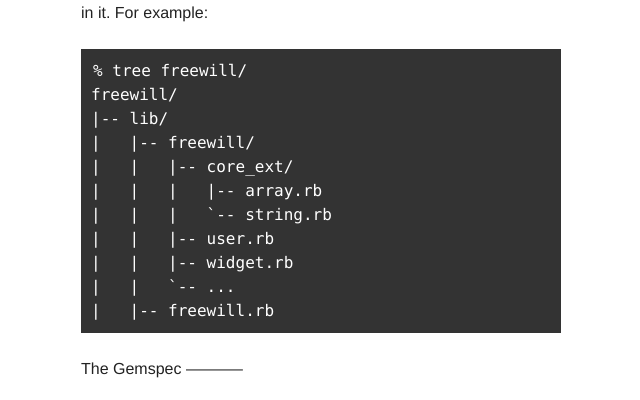
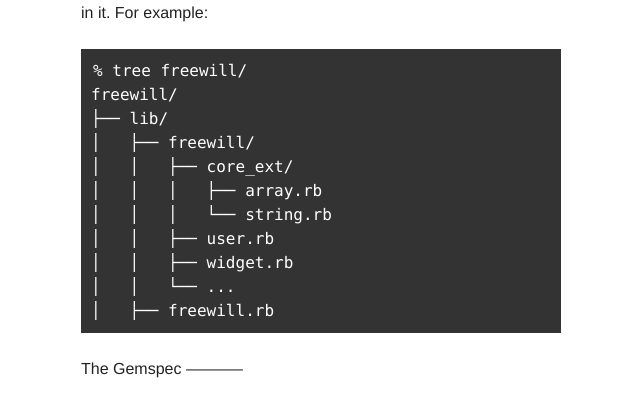
Before and after one commit to radar/guides, a Jekyll site: the page built from what-is-a-gem.md, in a window 1280 px wide and 900 px high, scrolled down 2951 px. Shown: the part 199-599 px from the top of the window, without its empty margins (319-959 px from the left). Built offline with Jekyll 4.4.1, drawn with Linux system fonts in a browser that asks for light colours; some of the changed text lies outside the part shown.

Commit message:
Convert trees to match formatting in Make Gem guide (and 'cause it just looks better)

```diff
--- a/what-is-a-gem.md
+++ b/what-is-a-gem.md
@@ -51,15 +51,15 @@ Each gem follows the same standard structure of code organization:
 
     % tree freewill
     freewill/
-    |-- bin/
-    |   `-- freewill
-    |-- lib/
-    |   `-- freewill.rb
-    |-- test/
-    |   `-- test_freewill.rb
-    |-- README
-    |-- Rakefile
-    `-- freewill.gemspec
+    ├── bin/
+    │   └── freewill
+    ├── lib/
+    │   └── freewill.rb
+    ├── test/
+    │   └── test_freewill.rb
+    ├── README
+    ├── Rakefile
+    └── freewill.gemspec
 
 Here, you can see the major components of a gem:
 
@@ -131,15 +131,15 @@ example:
 
     % tree freewill/
     freewill/
-    |-- lib/
-    |   |-- freewill/
-    |   |   |-- core_ext/
-    |   |   |   |-- array.rb
-    |   |   |   `-- string.rb
-    |   |   |-- user.rb
-    |   |   |-- widget.rb
-    |   |   `-- ...
-    |   |-- freewill.rb
+    ├── lib/
+    │   ├── freewill/
+    │   │   ├── core_ext/
+    │   │   │   ├── array.rb
+    │   │   │   └── string.rb
+    │   │   ├── user.rb
+    │   │   ├── widget.rb
+    │   │   └── ...
+    │   ├── freewill.rb
 
 <a id="gemspec"> </a>
 The Gemspec
```
